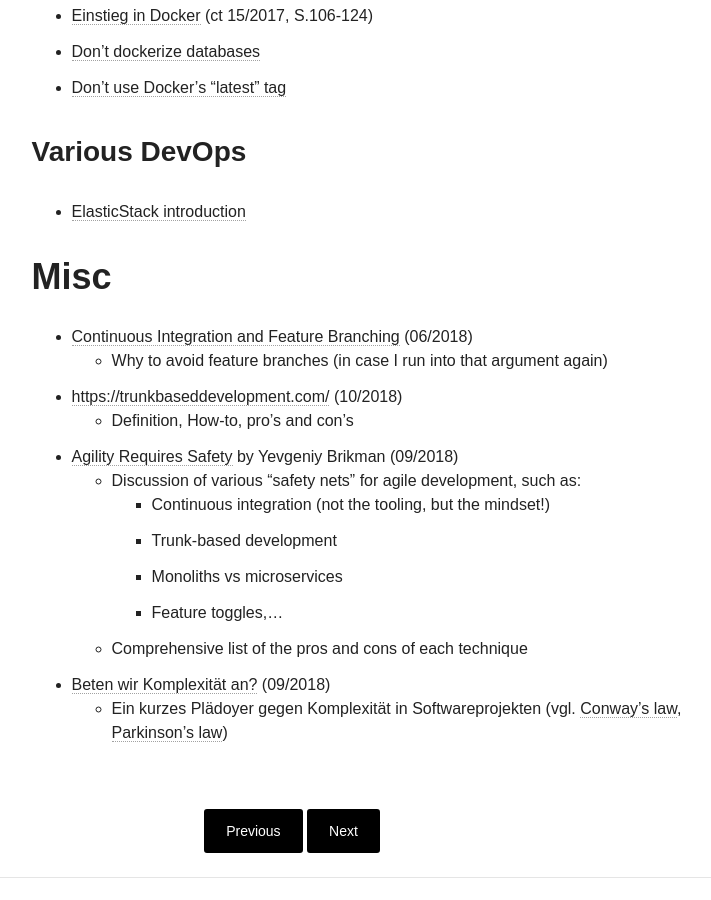
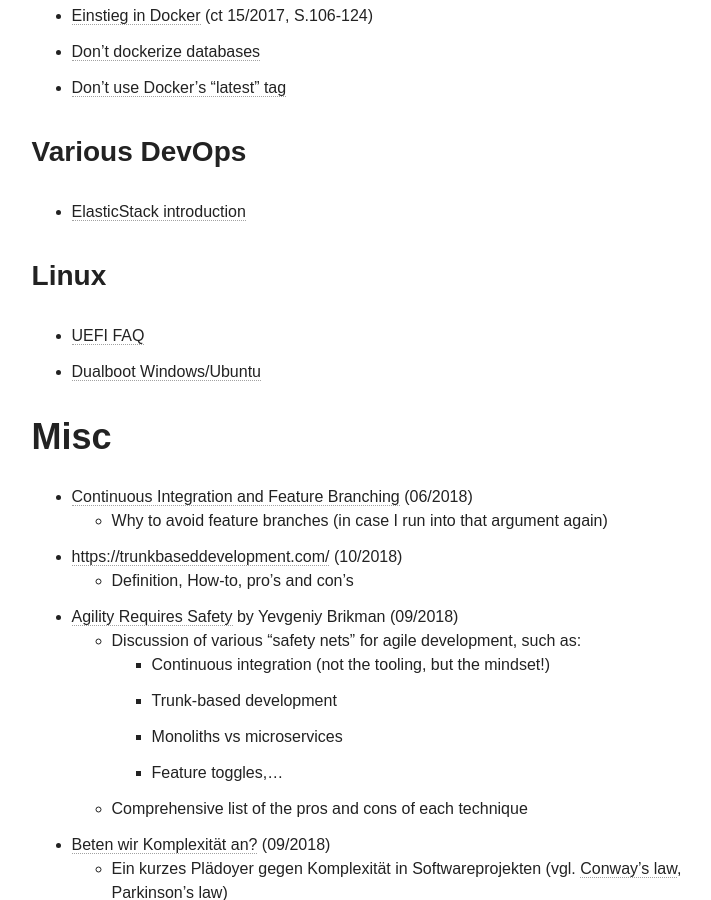
Before and after one commit to martoe/martoe.github.io, a Jekyll site: the page built from _posts/2000-01-01-links.md, in a window 1280 px wide and 900 px high, scrolled down 1723 px. Shown: the whole window, without its empty margins (348-1059 px from the left). Built offline with Jekyll 4.4.1, drawn with Linux system fonts in a browser that asks for light colours; nearby versions of some CDN libraries.

Commit message:
Ubuntu links

```diff
--- a/_posts/2000-01-01-links.md
+++ b/_posts/2000-01-01-links.md
@@ -59,6 +59,10 @@
 
 * [ElasticStack introduction](https://logz.io/learn/complete-guide-elk-stack/)
 
+### Linux
+
+* [UEFI FAQ](https://www.heise.de/select/ct/2019/8/1554728176421732)
+* [Dualboot Windows/Ubuntu](https://www.heise.de/select/ct/2018/23/1541472083413391)
 
 # Misc
 
```
